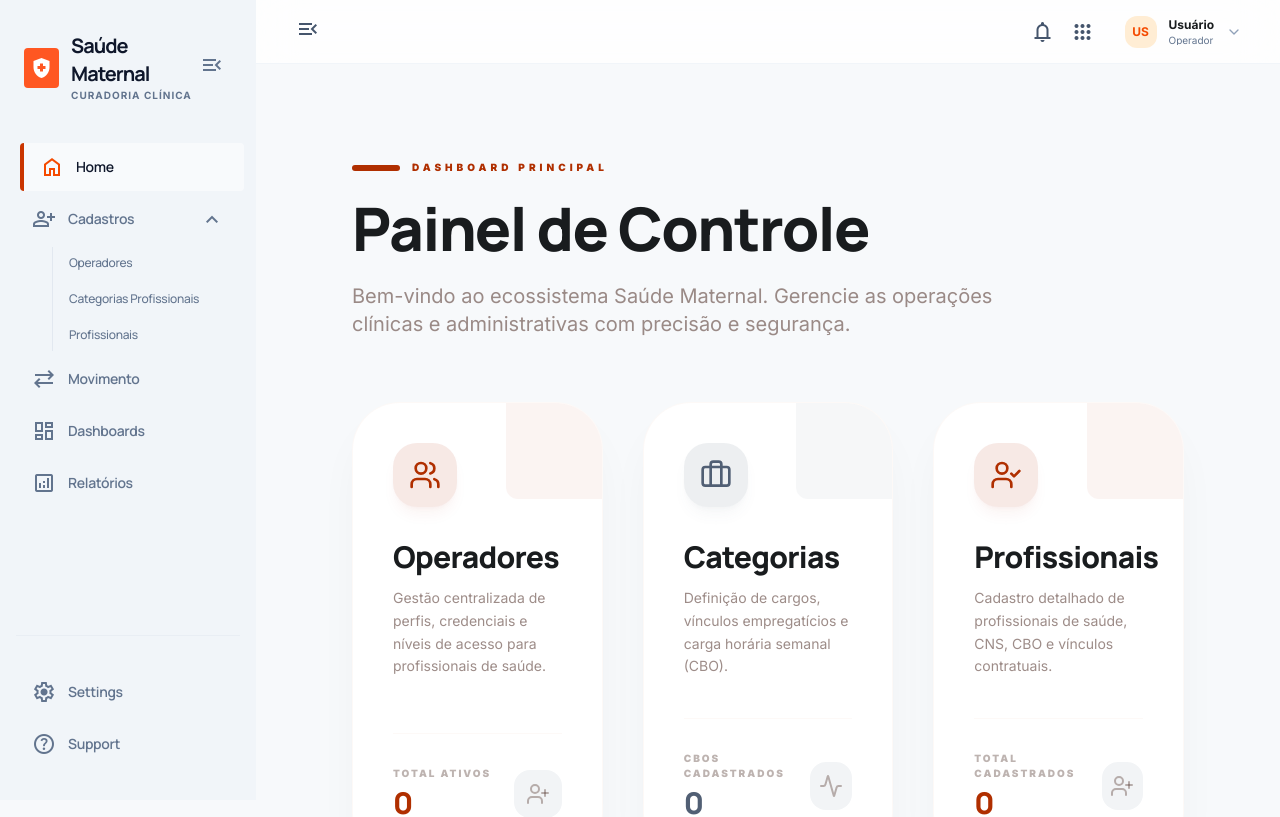
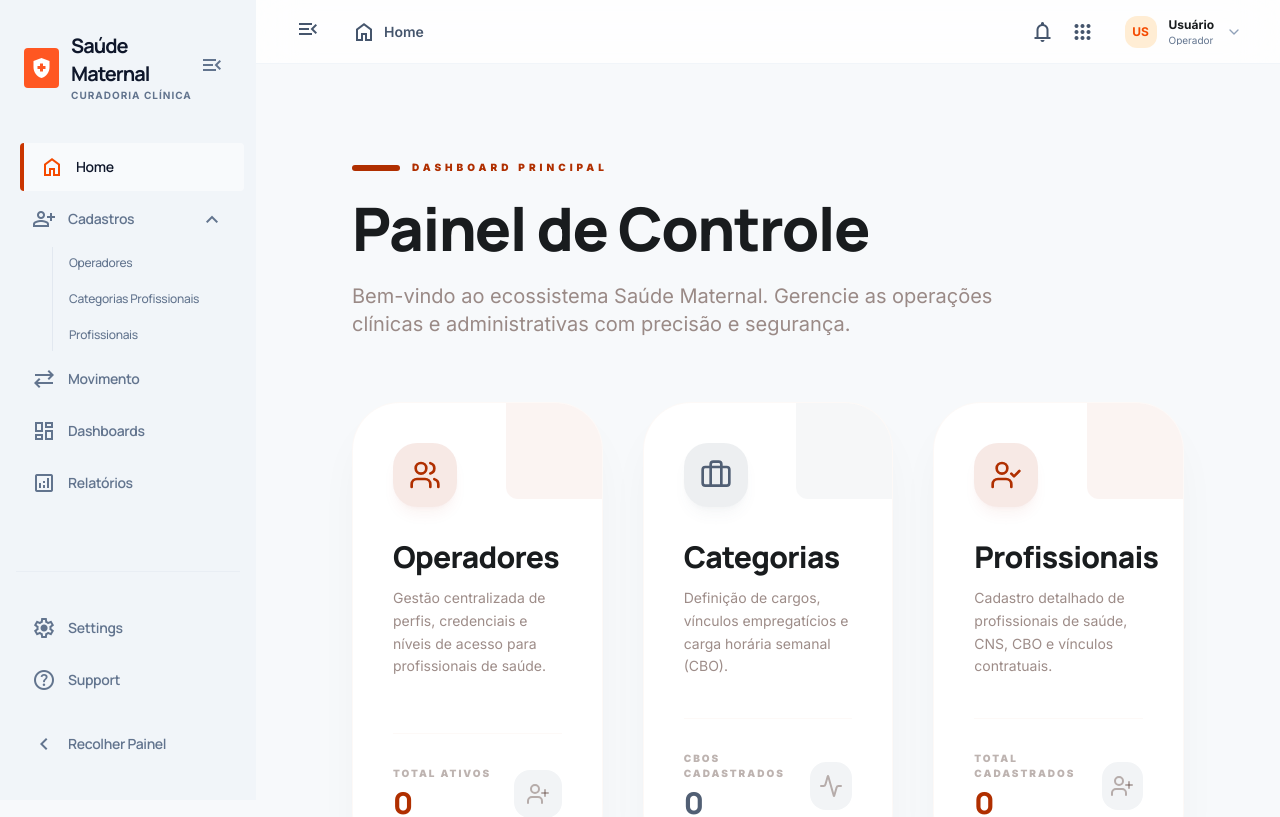
Before and after one commit to ZivrimPompom/SaudeMaternal, a Next.js app: page / in a window 1280 px wide. Shown: the top 817 px of the page. Built offline with nearby package versions, Linux system fonts and the light colour scheme; no server answers; the database is empty; sample sign-in values are in the browser's storage.

Commit message:
feat: Add sidebar collapse/expand UI
Introduce controls to collapse and expand the sidebar on desktop. This includes a persistent button on the dashboard for re-opening a collapsed sidebar and a specific "Collapse Sidebar" button within the sidebar itself. Also adds a Home link to the TopBar.

```diff
--- a/components/DashboardLayout.tsx
+++ b/components/DashboardLayout.tsx
@@ -46,6 +46,18 @@ export default function DashboardLayout({ children }: { children: React.ReactNod
     <div className="bg-surface text-on-surface min-h-screen font-body relative">
       <Sidebar isOpen={isSidebarOpen} onClose={closeSidebar} />
       <TopBar onToggleSidebar={toggleSidebar} isSidebarOpen={isSidebarOpen} />
+
+      {/* Botão para reabrir Sidebar no Desktop quando recolhida */}
+      {!isSidebarOpen && (
+        <button
+          onClick={toggleSidebar}
+          className="hidden lg:flex fixed bottom-6 left-6 z-50 w-10 h-10 bg-white dark:bg-slate-900 border border-slate-200 dark:border-slate-800 rounded-full items-center justify-center shadow-lg hover:bg-slate-50 dark:hover:bg-slate-800 transition-all duration-300 text-slate-600 dark:text-slate-400 hover:text-orange-600"
+          title="Expandir Painel"
+        >
+          <span className="material-symbols-outlined">chevron_right</span>
+        </button>
+      )}
+
       <main className={`transition-all duration-300 pt-16 min-h-screen pb-24 overflow-y-auto ${isSidebarOpen ? 'lg:pl-64' : 'pl-0'}`}>
         <div className="p-4 md:p-8">
           {children}
--- a/components/Sidebar.tsx
+++ b/components/Sidebar.tsx
@@ -153,6 +153,14 @@ export default function Sidebar({ isOpen, onClose }: { isOpen: boolean; onClose:
           <span className="material-symbols-outlined">help_outline</span>
           <span>Support</span>
         </Link>
+        <button
+          onClick={onClose}
+          className="w-full flex items-center gap-3 px-4 py-3 rounded-lg text-slate-500 dark:text-slate-400 hover:text-orange-600 dark:hover:text-orange-400 hover:bg-slate-200/50 dark:hover:bg-slate-800/50 transition-colors duration-200 font-headline text-sm font-semibold tracking-tight mt-4"
+          title="Recolher Painel"
+        >
+          <span className="material-symbols-outlined">chevron_left</span>
+          <span>Recolher Painel</span>
+        </button>
       </div>
     </aside>
   </>
--- a/components/TopBar.tsx
+++ b/components/TopBar.tsx
@@ -2,6 +2,7 @@
 
 import React, { useState } from 'react';
 import Image from 'next/image';
+import Link from 'next/link';
 import { useSearch } from '@/context/SearchContext';
 import { useAuth } from '@/context/AuthContext';
 import { usePathname } from 'next/navigation';
@@ -44,6 +45,15 @@ export default function TopBar({ onToggleSidebar, isSidebarOpen }: { onToggleSid
         >
           <span className="material-symbols-outlined">{isSidebarOpen ? 'menu_open' : 'menu'}</span>
         </button>
+
+        <Link
+          href="/"
+          className="p-2 rounded-lg hover:bg-slate-100 dark:hover:bg-slate-800 text-slate-600 dark:text-slate-400 transition-colors flex items-center gap-2"
+          title="Ir para Home"
+        >
+          <span className="material-symbols-outlined">home</span>
+          <span className="hidden sm:inline text-sm font-semibold">Home</span>
+        </Link>
 
         {!isHomePage && (
           <>
```
